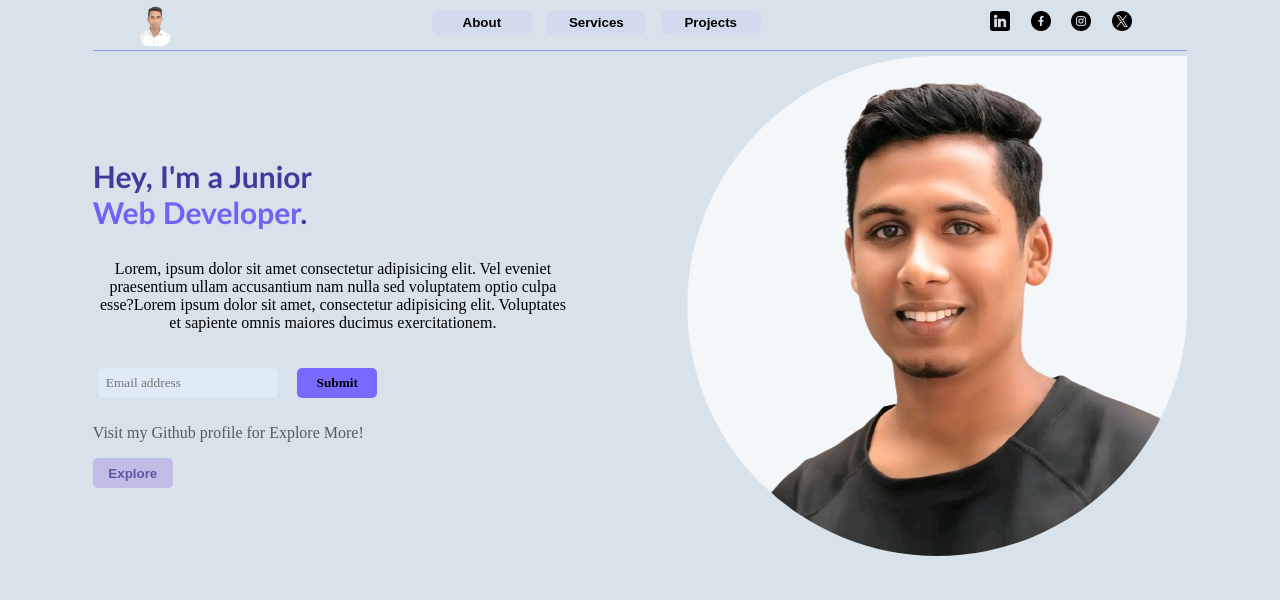
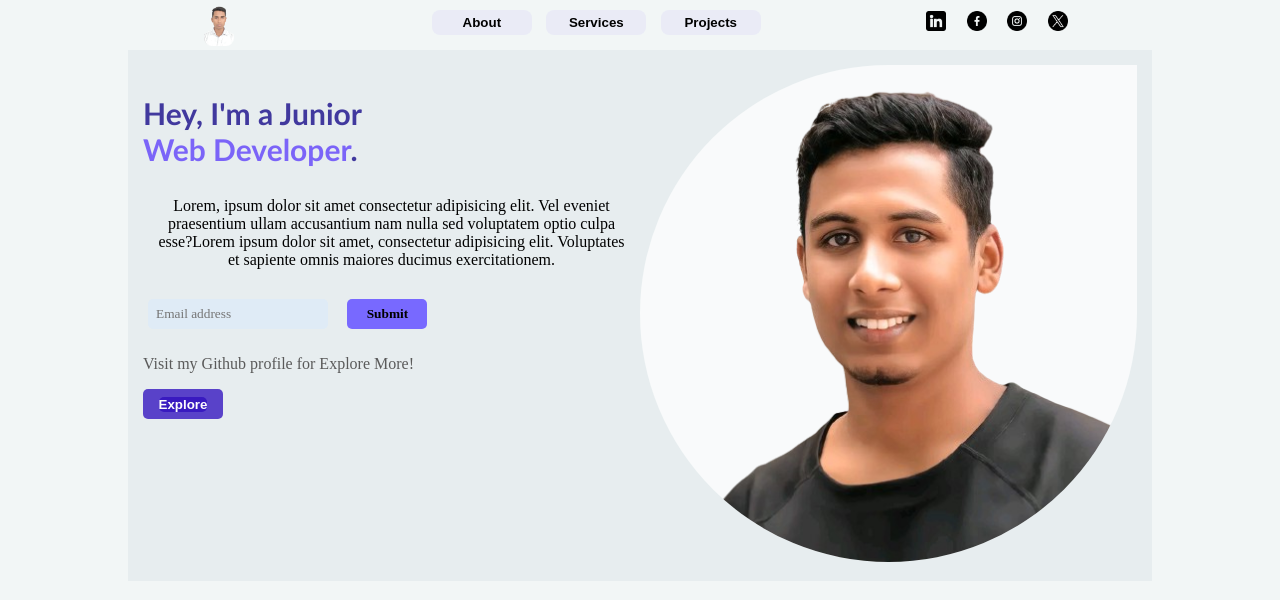
Before and after one commit to juwel-r/My-First-Portfolio, a plain HTML site: page index.html in a window 1280 px wide. Drawn offline with Linux system fonts and the light colour scheme.

Commit message:
button mdified

```diff
--- a/index.html
+++ b/index.html
@@ -12,13 +12,13 @@
 
             <div class="logo"><img class="site-icon" src="./images/juwel-favicon.png" alt="juwel rana">
             </div>
-            <div class="list-menu">
+            <nav class="list-menu">
                 <ul>
                 <button class="menu-btn menu-btn1"><li class="menu">About</li></button>
                <button class="menu-btn menu-btn2"> <li class="menu">Services</li></button>
                 <button class="menu-btn menu-btn3"><li class="menu">Projects</li></button>
             </ul>
-        </div>
+        </nav>
         <div class="social-icons">
             <img src="./images/linkedin.png" alt="" class="social">
             <img src="./images/facebook.png" alt="" class="social">
@@ -33,7 +33,7 @@
     <main>
         <div class="main-container">
             <div class="author-info">
-                <h3 class="main-title">Hey, I'm a Junior <br><span class="WD">Web Developer</span>.</h3>
+                <h3 class="main-title">Hey, I'm a Junior <br><span class="Web-Dev">Web Developer</span>.</h3>
 
                 <p class="info">Lorem, ipsum dolor sit amet consectetur adipisicing elit. Vel eveniet praesentium ullam accusantium nam nulla sed voluptatem optio culpa esse?Lorem ipsum dolor sit amet, consectetur adipisicing elit. Voluptates et sapiente omnis maiores ducimus exercitationem.</p>
 
@@ -41,10 +41,15 @@
                     <input type="email" placeholder="Email address">
                     <input type="submit">
                 </form>
+
                 <p class="github-text">Visit my Github profile for Explore More!</p>
-               <button class="btn-github"><a class="btn-github" href="https://github.com/juwel-r" target="_blank">Explore</a></button>
+
+               <button class="btn-github">
+                <a class="btn-github" href="https://github.com/juwel-r" target="_blank">Explore</a>
+                </button>
             </div>
-            <div class="image-container"><img class="photo" src="./images/juwel.png" alt="Juwel Rana"></div>
+            <div class="image-container">
+                <img class="photo" src="./images/juwel.png" alt="Juwel Rana"></div>
         </div>
 
     </main>
--- a/styles/style.css
+++ b/styles/style.css
@@ -1,11 +1,15 @@
+/* *{
+    background-color: aqua;
+} */
+
 body{
     padding: 0 ;
     margin: auto;
     font-family: Arial, Helvetica, sans-serif;
-    background-color: rgb(215, 226, 235);
-    width: 95%;
+    width: 80%;
     justify-content: center;
     align-items: center;
+    background-color: rgba(233, 239, 240, 0.561);
 }
 
 .head{
@@ -84,37 +88,33 @@ ul{
     margin: 8px;
 }
 
-.author-name{
-    margin-top: 20px;
-}
 
 .main-container{
     display: flex;
     justify-content: center;
-    align-items: center;
     margin: 30px auto 0px auto;
-    width: 90%;
-    border-top: 1px solid rgba(77, 77, 217, 0.456) ;
-    padding-top: 5px;
+    /* border-top: 1px solid rgba(175, 204, 211, 0.657) ;  */
+    padding: 15px;
+    background-color: rgba(223, 231, 234, 0.561);
 
 }
 .author-info{
     width: 50%;
-   /
-    margin: auto;
+
 }
 .main-title{
     font-family: 'Gill Sans', 'Gill Sans MT', Calibri, 'Trebuchet MS', sans-serif;
     color: rgb(65, 57, 158);
     font-size: 30px;
 }
-.WD{
+.Web-Dev{
     color: rgba(43, 0, 255, 0.575);
 }
 
 .info{
     text-align: center;
     font-family: 'Times New Roman', Times, serif;
+    margin: 10px;
 }
 
 /* form{
@@ -154,18 +154,20 @@ input[type="submit"]:hover{
 .btn-github{
     border: none;
     border-radius: 5px;
-    background-color: rgb(192, 188, 229);
+    background-color: rgba(47, 15, 190, 0.769);
     height: 30px;
     width: 80px;
-    margin: auto;
+    margin: 0 auto;
     font-weight: 600;
     text-decoration: none;
     justify-content: center;
     align-items: center;
-    color: rgb(88, 88, 164);
+    color: rgb(253, 253, 253);
     transition: 0.5s;
+    /* display: flex; */
+    justify-content: center;
+}
 
-}
 .btn-github:hover{
  background-color: rgb(63, 94, 246);
  height: 35px;
@@ -176,15 +178,13 @@ input[type="submit"]:hover{
 .image-container{
     width: 50%;
     /* border: 2px solid ; */
-    margin: auto;
+    /* margin: auto; */
     -webkit-transform: scaleX(-1);
     transform: scaleX(-1);
-
-    /* -webkit-mask:url(https://i.ibb.co/mBrmH0k/Mf15d.png) center/contain no-repeat; */
-    width: 700px;
 }
 
 .photo{
     border-radius: 0px 300px 300px 300px;
     background-color: rgba(255, 255, 255, 0.742);
+    width: 100%;
 }
```
Also changed, not shown: 2 other files.
